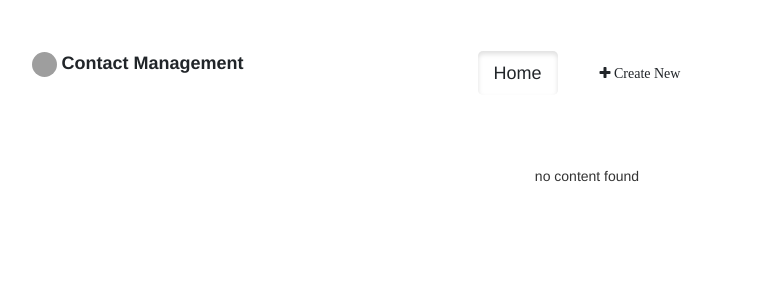
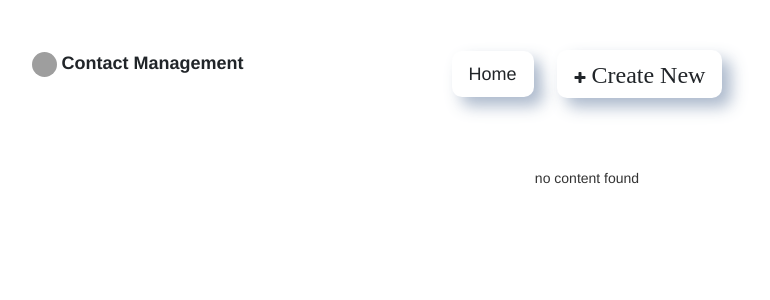
Before and after one commit to ahasanular/contact_list, a Django app: template templates/layout/base.html in a window 1280 px wide. Shown: the top 300 px of the page, without its empty margins (53-823 px from the left). Run offline with Django 4.2, Linux system fonts and the light colour scheme; the template is opened without the code that fills it, so the values that code supplies are empty; some libraries are stand-ins or nearby versions; grey boxes are pictures that could not be loaded.

Commit message:
edited header

```diff
--- a/contacts/templates/index.html
+++ b/contacts/templates/index.html
@@ -7,11 +7,6 @@
 <h1 class="m-5">Contact List</h1>
 
 <div class="container">
-    <div class="">
-        <a class="btn btn-primary rounded-pill fa fa-plus p-3" style="font-size: 32px;">
-            <strong> Create New Contact</strong>
-        </a>
-    </div>
     <div class="row">
         <div class="col">
             <h4><strong>Name</strong></h4>
--- a/static/css/style.css
+++ b/static/css/style.css
@@ -9,3 +9,17 @@ a{
     transform: scale(1.1);
     border : 1px solid black;
 }
+
+.neuEffect{
+box-shadow: 9px 9px 16px rgb(163,177,198,0.9), -9px -9px 16px  rgba(255,255,255, 0.76);
+border-radius: 10px;
+align-items: center;
+background-color: white;
+word-break: break-word;
+word-break: break-word;
+/*max-width: 700px;*/
+}
+
+.neuEffect:hover{
+background-color: #c3c7cb;  /*was default antiquewhite*/
+}
--- a/templates/layout/header.html
+++ b/templates/layout/header.html
@@ -3,11 +3,11 @@
 <div id="topnav" class="mt-5 topnav row mx-auto" style="max-width: 100%;">
 
     <div style="text-align: left;" class="col">
-        <a id="logo" class="m-3 btn btn-lg" href="/" onmouseover="this.style.backgroundColor='#c3c7cb';" onmouseout="this.style.backgroundColor='#e0e5eb';" ><img src="null" alt="LOGO" class="rounded-circle" height="25" width="25"><strong> Contact Management</strong></a>
+        <a id="logo" class="m-3 btn btn-lg" href="/" onmouseover="this.style.backgroundColor='#c3c7cb';" onmouseout="this.style.backgroundColor='white';" ><img src="null" alt="LOGO" class="rounded-circle" height="25" width="25"><strong> Contact Management</strong></a>
     </div>
     <div style="text-align: center;" class="col m-3">
-        <a id="home" class="m-3 btn neuEffect btn-lg active" href="/">Home</a>
-        <a id="add_new_contact" class="m-3 btn neuEffect btn-lg fa fa-plus" href="/addcontact/"> Create New</a>
+        <a id="home" class="m-3 btn neuEffect btn-lg" href="/">Home</a>
+        <a id="add_new_contact" class="m-3 fa fa-plus btn neuEffect btn-lg" href="/addcontact/"><strong class="h3"> Create New</strong></a>
     </div>
     <div style="text-align: right" class="col">
 <!--        sign in / sign up / sign out will added here-->
```
